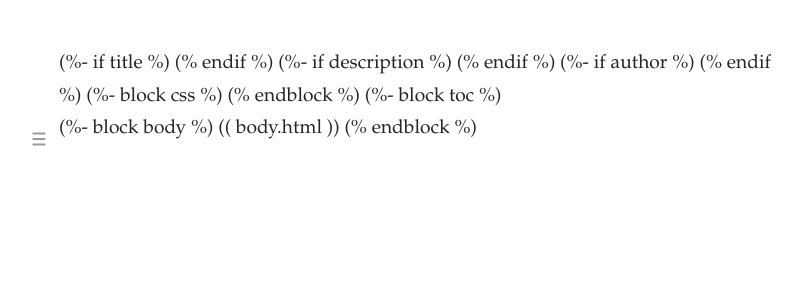
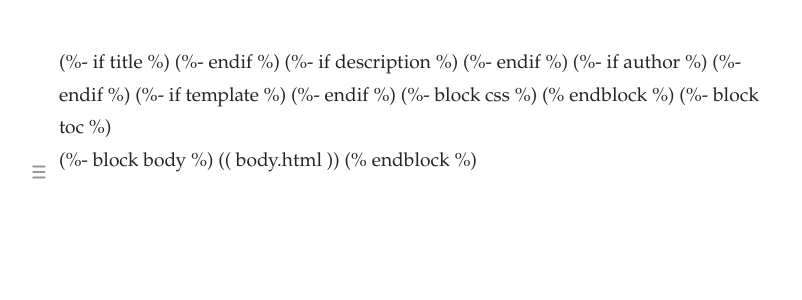
Before and after one commit to dissemia/disseminate, a Flask app: template src/disseminate/templates/default/template.html in a window 1280 px wide. Shown: the top 300 px of the page, without its empty margins (221-1023 px from the left). Run offline with Flask 2, Linux system fonts and the light colour scheme; the template is opened without the code that fills it, so the values that code supplies are empty; parts of the project's set-up code (start-up, migrations or seed data) failed here and were passed over.

Commit message:
Cleaned up the Jinja default template file

```diff
--- a/src/disseminate/templates/default/template.html
+++ b/src/disseminate/templates/default/template.html
@@ -4,9 +4,18 @@
 <head>
   <meta charset="utf-8" />
   <meta content="width=device-width, initial-scale=1" name="viewport" />
-(%- if title %)    <title>(( title ))</title>(% endif %)
-(%- if description %)    <meta name="description" content="(( description ))">(% endif %)
-(%- if author %)    <meta name="author" content="(( author ))">(% endif %)
+(%- if title %)
+  <title>(( title ))</title>
+(%- endif %)
+(%- if description %)
+  <meta name="description" content="(( description ))">
+(%- endif %)
+(%- if author %)
+  <meta name="author" content="(( author ))">
+(%- endif %)
+(%- if template %)
+  <meta name="template" content="(( template ))">
+(%- endif %)
 (%- block css %)
   <link rel="stylesheet" href="/media/css/default.css">
 (% endblock %)
```
